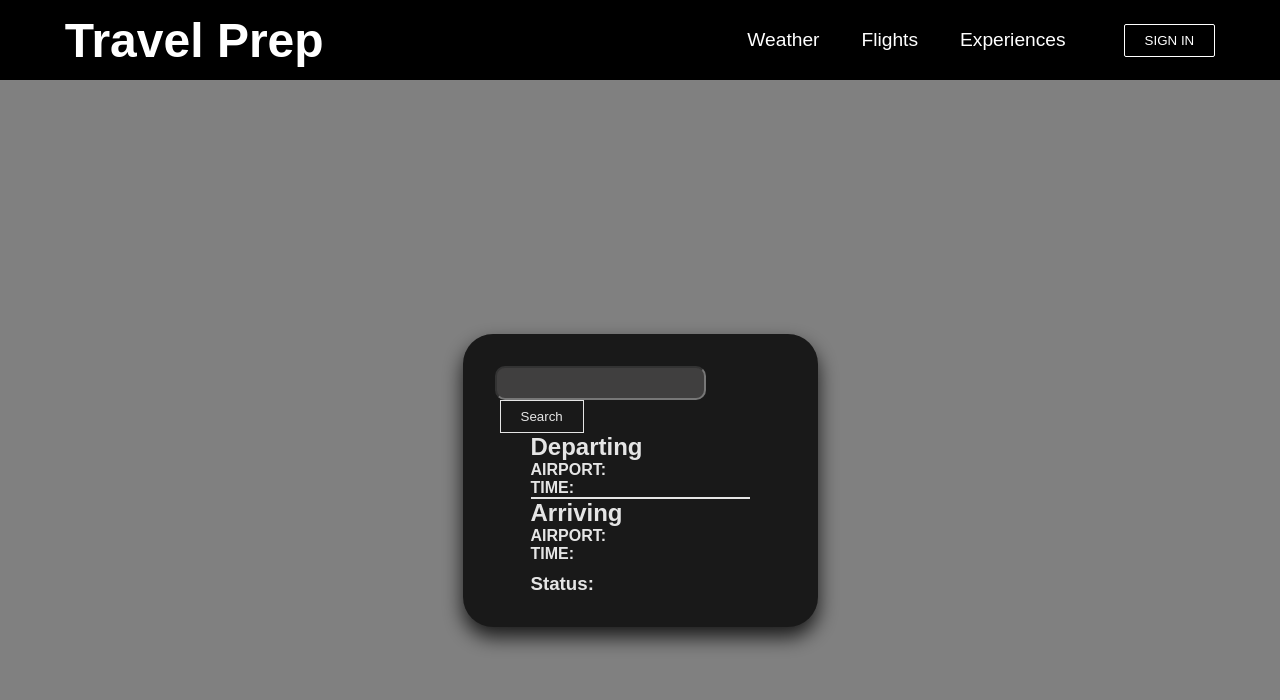
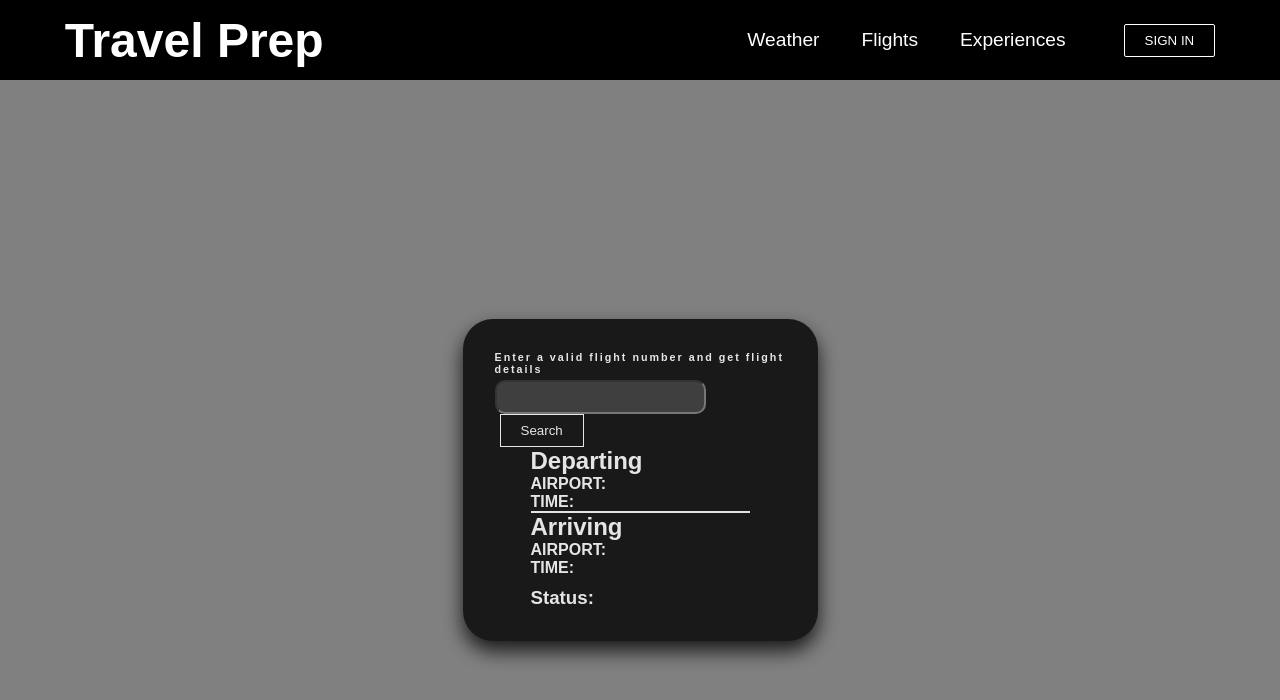
Before and after one commit to ProperPoe/LandPage-app, a React (Create React App) app in the folder client/: page /flights in a window 1280 px wide. Shown: the top 700 px of the page. Built offline with nearby package versions, Linux system fonts and the light colour scheme; no server answers.

Commit message:
Few minor changes for deployment

```diff
--- a/client/src/components/pages/Experiences.css
+++ b/client/src/components/pages/Experiences.css
@@ -97,7 +97,7 @@ textarea {
 .experience--container{
     display: flex;
     flex-wrap: wrap;
-    justify-content: center;
+
 }
 
 .experience-contain-hidden{
--- a/client/src/components/pages/Flights.js
+++ b/client/src/components/pages/Flights.js
@@ -70,6 +70,7 @@ export default function Flights() {
     <div className='flights' style={bgStyle}>
       <div className='flightCard-container'>
         <div className='flight-input'>
+        <h6>Enter a valid flight number and get flight details</h6>
           <form onSubmit={handleSubmit}>
             <input onChange={handleChange} type='text' />
             <button className='btn-flight' type='submit'>Search</button>
--- a/client/src/components/pages/Weather.js
+++ b/client/src/components/pages/Weather.js
@@ -19,6 +19,7 @@ export default function Weather() {
     fetch(`https://api.openweathermap.org/data/2.5/weather?q=${city}&units=imperial&appid=${process.env.REACT_APP_WEATHER}`)
       .then(resp => resp.json())
       .then(data => {
+        console.log(data)
         setWeather(data)
       }
   )}, [city])
@@ -62,7 +63,7 @@ export default function Weather() {
         <div className='weather--display'>
           <div>City: {weather.name}</div>
           <div>Temp: {weather.main && Math.round(weather.main.temp)}℉</div>
-          <div>Conditions: {weather.weather && weather.weather[0].main}</div>
+          <div>Conditions: {weather.weather && weather.weather[0].main} </div>
         </div>
       </div>
     </div>
```
